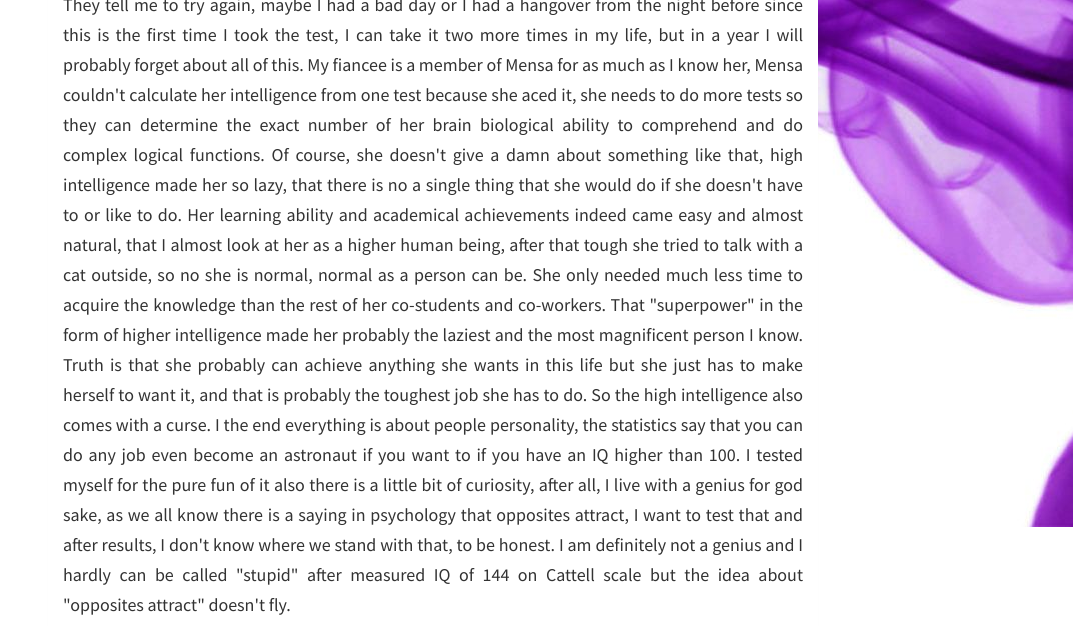
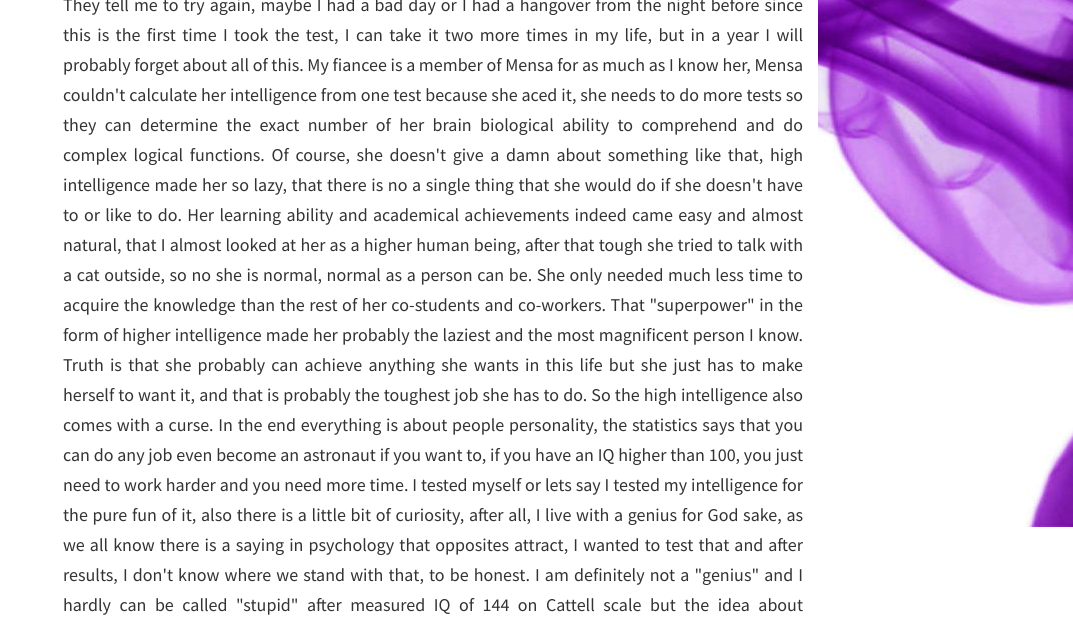
Before and after one commit to MouseOnTheKeys/mouse, a Jekyll site: the page built from _posts/2019-11-29-post2.md, in a window 1280 px wide and 1400 px high, scrolled down 509 px. Shown: the part 267-893 px from the top of the window, without its empty margins (207-1280 px from the left). Built offline with Jekyll 4.4.1, drawn with Linux system fonts in a browser that asks for light colours; nearby versions of some CDN libraries; comment, search, counter and statistics services are not loaded; some of the changed text lies outside the part shown; grey boxes are pictures that could not be loaded.

Commit message:
Update 2019-11-29-post2.md

```diff
--- a/_posts/2019-11-29-post2.md
+++ b/_posts/2019-11-29-post2.md
@@ -13,10 +13,10 @@ tags:
 
 <div style="text-align:center"><p><img src="{{ site.baseurl }}static/img/mensa.jpg" width='600' hight='420'></p></div>
 
-<p style='text-align: justify;'>They tell me to try again, maybe I had a bad day or I had a hangover from the night before since this is the first time I took the test, I can take it two more times in my life, but in a year I will probably forget about all of this. My fiancee is a member of Mensa for as much as I know her, Mensa couldn't calculate her intelligence from one test because she aced it, she needs to do more tests so they can determine the exact number of her brain biological ability to comprehend and do complex logical functions. Of course, she doesn't give a damn about something like that, high intelligence made her so lazy, that there is no a single thing that she would do if she doesn't have to or like to do. Her learning ability and academical achievements indeed came easy and almost natural, that I almost look at her as a higher human being, after that tough she tried to talk with a cat outside, so no she is normal, normal as a person can be. She only needed much less time to acquire the knowledge than the rest of her co-students and co-workers. That "superpower" in the form of higher intelligence made her probably the laziest and the most magnificent person I know. Truth is that she probably can achieve anything she wants in this life but she just has to make herself to want it, and that is probably the toughest job she has to do. So the high intelligence also comes with a curse.
-I the end everything is about people personality, the statistics say that you can do any job even become an astronaut if you want to if you have an IQ higher than 100.
-I tested myself for the pure fun of it also there is a little bit of curiosity, after all, I live with a genius for god sake, as we all know there is a saying in psychology that opposites attract,  I want to test that and after results, I don't know where we stand with that, to be honest.
-I am definitely not a genius and I hardly can be called "stupid" after measured IQ of 144 on Cattell scale but the idea about "opposites attract" doesn't fly.</p>
+<p style='text-align: justify;'>They tell me to try again, maybe I had a bad day or I had a hangover from the night before since this is the first time I took the test, I can take it two more times in my life, but in a year I will probably forget about all of this. My fiancee is a member of Mensa for as much as I know her, Mensa couldn't calculate her intelligence from one test because she aced it, she needs to do more tests so they can determine the exact number of her brain biological ability to comprehend and do complex logical functions. Of course, she doesn't give a damn about something like that, high intelligence made her so lazy, that there is no a single thing that she would do if she doesn't have to or like to do. Her learning ability and academical achievements indeed came easy and almost natural, that I almost looked at her as a higher human being, after that tough she tried to talk with a cat outside, so no she is normal, normal as a person can be. She only needed much less time to acquire the knowledge than the rest of her co-students and co-workers. That "superpower" in the form of higher intelligence made her probably the laziest and the most magnificent person I know. Truth is that she probably can achieve anything she wants in this life but she just has to make herself to want it, and that is probably the toughest job she has to do. So the high intelligence also comes with a curse.
+In the end everything is about people personality, the statistics says that you can do any job even become an astronaut if you want to, if you have an IQ higher than 100, you just need to work harder and you need more time.
+I tested myself or lets say I tested my intelligence for the pure fun of it, also there is a little bit of curiosity, after all, I live with a genius for God sake, as we all know there is a saying in psychology that opposites attract, I wanted to test that and after results, I don't know where we stand with that, to be honest.
+I am definitely not a "genius" and I hardly can be called "stupid" after measured IQ of 144 on Cattell scale but the idea about "opposites attract" doesn't fly.</p>
 
 <div style="text-align:center"><p><iframe width="560" height="315" src="https://www.youtube.com/embed/Mg5HOnq7zD0" frameborder="0" allow="accelerometer; autoplay; encrypted-media; gyroscope; picture-in-picture" allowfullscreen></iframe></p></div>
 
```
